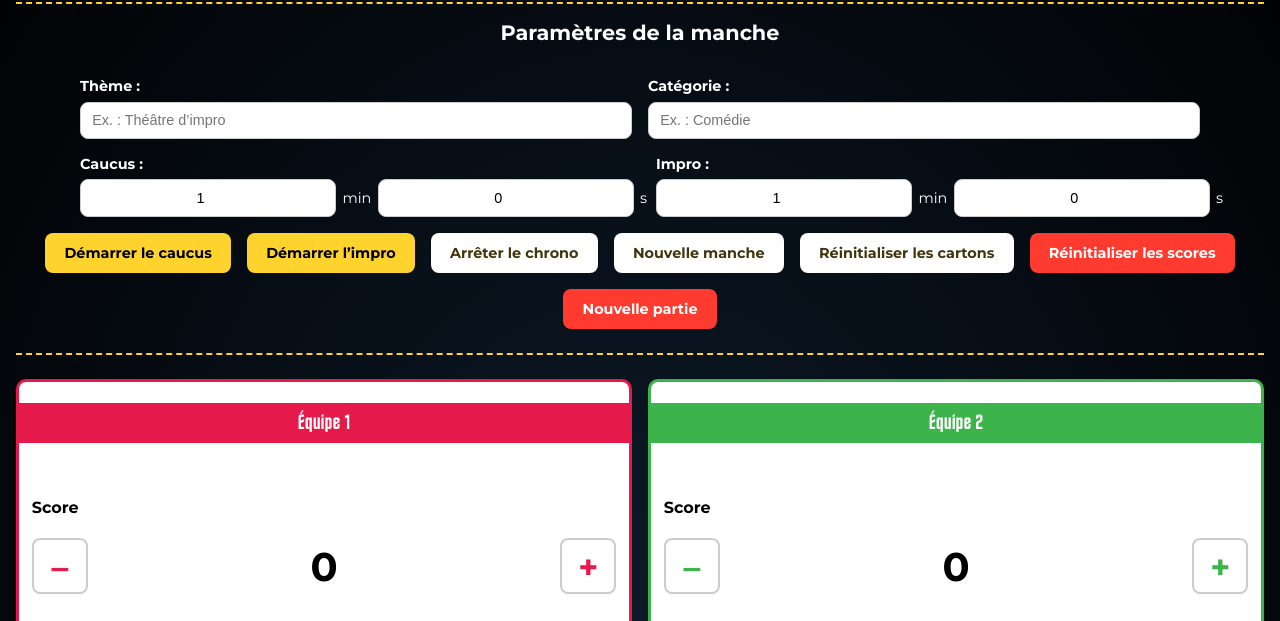
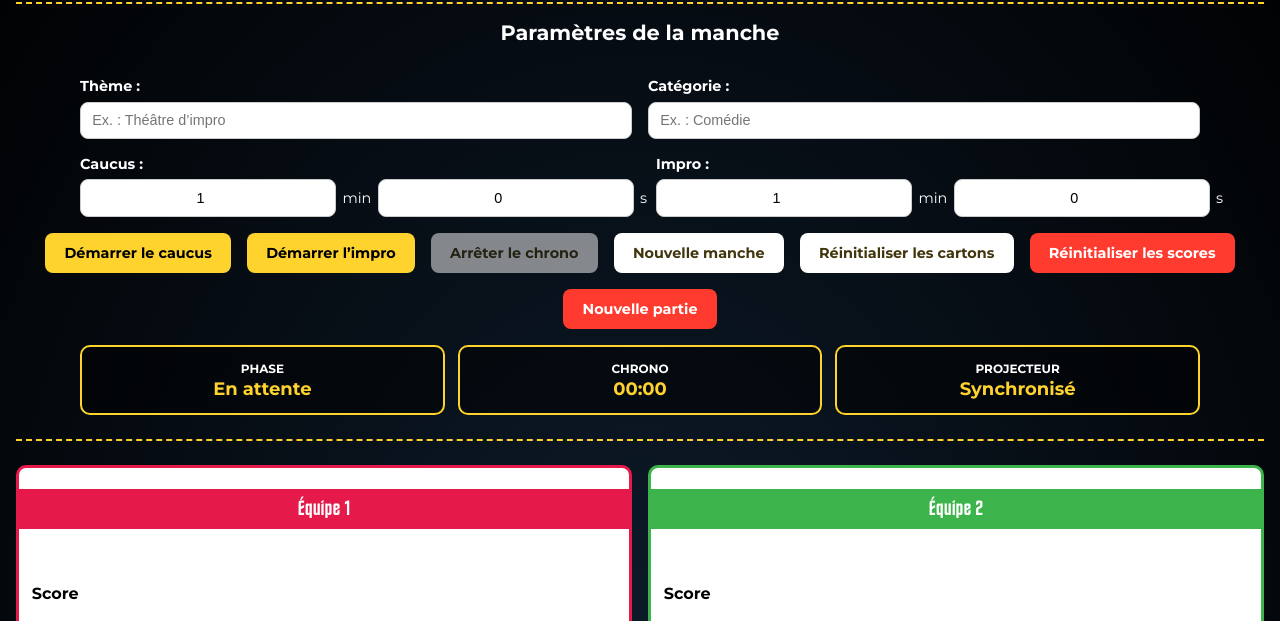
Before and after one commit to bruceraillard/paecoImpro, an Electron app: page app/control/control.html in a window 1280 px wide. Shown: the part 140-761 px from the top of the page. Drawn offline with Linux system fonts and the light colour scheme.

Commit message:
feat: improve live control feedback

```diff
--- a/app/control/control.css
+++ b/app/control/control.css
@@ -148,6 +148,10 @@ input[type="text"], input[type="number"], select {
     .twoColumns {
         grid-template-columns: 1fr;
     }
+
+    .live-status {
+        grid-template-columns: 1fr;
+    }
 }
 
 .time-fields {
@@ -185,6 +189,23 @@ button:hover {
     color: #fff;
 }
 
+button:disabled {
+    cursor: not-allowed;
+    opacity: .5;
+}
+
+button:disabled:hover {
+    background: #fed32e;
+    color: #000;
+}
+
+button.is-active {
+    background: #40350c;
+    color: #fff;
+    outline: 2px solid #fed32e;
+    outline-offset: 3px;
+}
+
 button.secondary-action {
     background: #fff;
     color: #40350c;
@@ -195,6 +216,11 @@ button.secondary-action:hover {
     color: #fff;
 }
 
+button.secondary-action:disabled:hover {
+    background: #fff;
+    color: #40350c;
+}
+
 button.danger-action {
     background: #ff3b30;
     color: #fff;
@@ -202,6 +228,52 @@ button.danger-action {
 
 button.danger-action:hover {
     background: #7a160f;
+}
+
+button.danger-action:disabled:hover {
+    background: #ff3b30;
+    color: #fff;
+}
+
+.live-status {
+    width: 100%;
+    max-width: var(--content-w);
+    display: grid;
+    grid-template-columns: repeat(3, minmax(160px, 1fr));
+    gap: .8rem;
+}
+
+.status-pill {
+    min-height: 70px;
+    display: grid;
+    align-content: center;
+    gap: .25rem;
+    padding: .8rem 1rem;
+    border: 2px solid #fed32e;
+    border-radius: var(--radius);
+    background: rgba(0, 0, 0, .5);
+    text-align: center;
+}
+
+.status-pill span {
+    color: #fff;
+    font-size: max(12px, 1.2vmin);
+    font-weight: 600;
+    text-transform: uppercase;
+}
+
+.status-pill strong {
+    color: #fed32e;
+    font-size: max(18px, 2.2vmin);
+    line-height: 1.1;
+}
+
+.live-status.is-running .status-pill {
+    border-color: #fff;
+}
+
+.live-status.is-danger .status-pill:nth-child(2) strong {
+    color: #ff3b30;
 }
 
 /* Team score panels -------------------------------------------------------- */
--- a/app/control/control.html
+++ b/app/control/control.html
@@ -64,6 +64,21 @@
             <button id="reset-scores" class="danger-action">Réinitialiser les scores</button>
             <button id="reset-match" class="danger-action">Nouvelle partie</button>
         </div>
+
+        <div id="live-status" class="live-status" aria-live="polite">
+            <div class="status-pill">
+                <span>Phase</span>
+                <strong id="control-phase">En attente</strong>
+            </div>
+            <div class="status-pill">
+                <span>Chrono</span>
+                <strong id="control-timer-value">00:00</strong>
+            </div>
+            <div class="status-pill">
+                <span>Projecteur</span>
+                <strong id="sync-status">Prêt</strong>
+            </div>
+        </div>
     </section>
 
     <section id="teams-controls" class="teams-controls"></section>
--- a/app/control/control.js
+++ b/app/control/control.js
@@ -8,6 +8,7 @@ const channel = new BroadcastChannel(Game.CHANNEL_NAME);
 
 let gameState = Game.tickTimer(Game.createStateFromSession(readStoredSession(), readStoredSettings()));
 let timerId = null;
+let lastBroadcastAt = null;
 
 function readStoredSettings() {
     return Browser.readStorageJson(localStorage, Game.STORAGE_KEY);
@@ -26,10 +27,12 @@ function persistSession() {
 }
 
 function broadcastState() {
+    lastBroadcastAt = Date.now();
     channel.postMessage({
         type: Game.MESSAGE_TYPES.STATE_SNAPSHOT,
         payload: Game.cloneState(gameState)
     });
+    renderSyncStatus();
 }
 
 function applyState(nextState, options = {}) {
@@ -97,6 +100,7 @@ function stopRoundTimer() {
 function resetProjectorDisplay() {
     clearTimerInterval();
     applyState(Game.resetRoundDisplay(gameState));
+    updateRoundInputs();
 }
 
 function resetCards() {
@@ -112,6 +116,7 @@ function resetMatch() {
     if (!window.confirm('Démarrer une nouvelle partie et remettre scores, cartons et manche à zéro ?')) return;
     clearTimerInterval();
     applyState(Game.resetMatch(gameState));
+    updateRoundInputs();
 }
 
 function createCounterControl(type, teamIndex) {
@@ -271,11 +276,79 @@ function updateSettingsInputs() {
     });
 }
 
+function setInputValue(id, value) {
+    const input = document.getElementById(id);
+    if (!input || document.activeElement === input || input.value === value) return;
+    input.value = value;
+}
+
+function updateRoundInputs() {
+    setInputValue('theme', gameState.round.theme || '');
+    setInputValue('category', gameState.round.category || '');
+}
+
+function updateActionButtons() {
+    const timer = gameState.timer;
+    const isPrepRunning = timer.isRunning && timer.phase === Game.PHASES.PREP;
+    const isImproRunning = timer.isRunning && timer.phase === Game.PHASES.IMPRO;
+    const stopTimerBtn = document.getElementById('stop-timer');
+    const startRoundBtn = document.getElementById('start-round');
+    const startImproBtn = document.getElementById('start-impro');
+
+    if (stopTimerBtn) {
+        stopTimerBtn.disabled = !timer.isRunning;
+    }
+
+    [
+        [startRoundBtn, isPrepRunning],
+        [startImproBtn, isImproRunning]
+    ].forEach(([button, isActive]) => {
+        if (!button) return;
+        button.classList.toggle('is-active', isActive);
+        button.setAttribute('aria-pressed', isActive ? 'true' : 'false');
+    });
+}
+
+function renderSyncStatus() {
+    const syncStatus = document.getElementById('sync-status');
+    if (!syncStatus) return;
+
+    if (gameState.timer.isRunning) {
+        syncStatus.textContent = 'Diffusion active';
+        return;
+    }
+
+    syncStatus.textContent = lastBroadcastAt ? 'Synchronisé' : 'Prêt';
+}
+
+function renderLiveStatus() {
+    const status = document.getElementById('live-status');
+    const phase = document.getElementById('control-phase');
+    const timerValue = document.getElementById('control-timer-value');
+    const timer = gameState.timer;
+    const phaseLabel = Game.getPhaseLabel(timer.phase);
+
+    status?.classList.toggle('is-running', timer.isRunning);
+    status?.classList.toggle('is-danger', timer.remaining <= 5 && timer.remaining > 0);
+
+    if (phase) {
+        phase.textContent = phaseLabel || 'En attente';
+    }
+
+    if (timerValue) {
+        timerValue.textContent = Game.formatTime(timer.remaining);
+    }
+
+    renderSyncStatus();
+}
+
 function renderControlState() {
     updateTeamConfigs();
     updateTeamControls();
     updateScoreUI();
     updateCardsUI();
+    updateActionButtons();
+    renderLiveStatus();
 }
 
 /* -------------------------------------------------------------------------- */
@@ -438,6 +511,7 @@ document.addEventListener('DOMContentLoaded', () => {
 
     bindKeyboardShortcuts();
     updateSettingsInputs();
+    updateRoundInputs();
     renderControlState();
     persistSettings();
     persistSession();
--- a/app/projector/projector.js
+++ b/app/projector/projector.js
@@ -126,7 +126,7 @@ function renderTimer() {
     const timer = gameState.timer;
     lastTimer = timer;
 
-    document.getElementById('phase-label').textContent = Game.getPhaseLabel(timer.phase);
+    document.getElementById('phase-label').textContent = Game.getPhaseLabel(timer.phase) || 'En attente';
     document.getElementById('timer-value').textContent = Game.formatTime(timer.remaining);
     document.getElementById('timer-display').classList.toggle('danger', timer.remaining <= 5 && timer.remaining > 0);
     updateProgressCircle(timer.remaining, timer.total);
```
Also changed, not shown: README.md.
